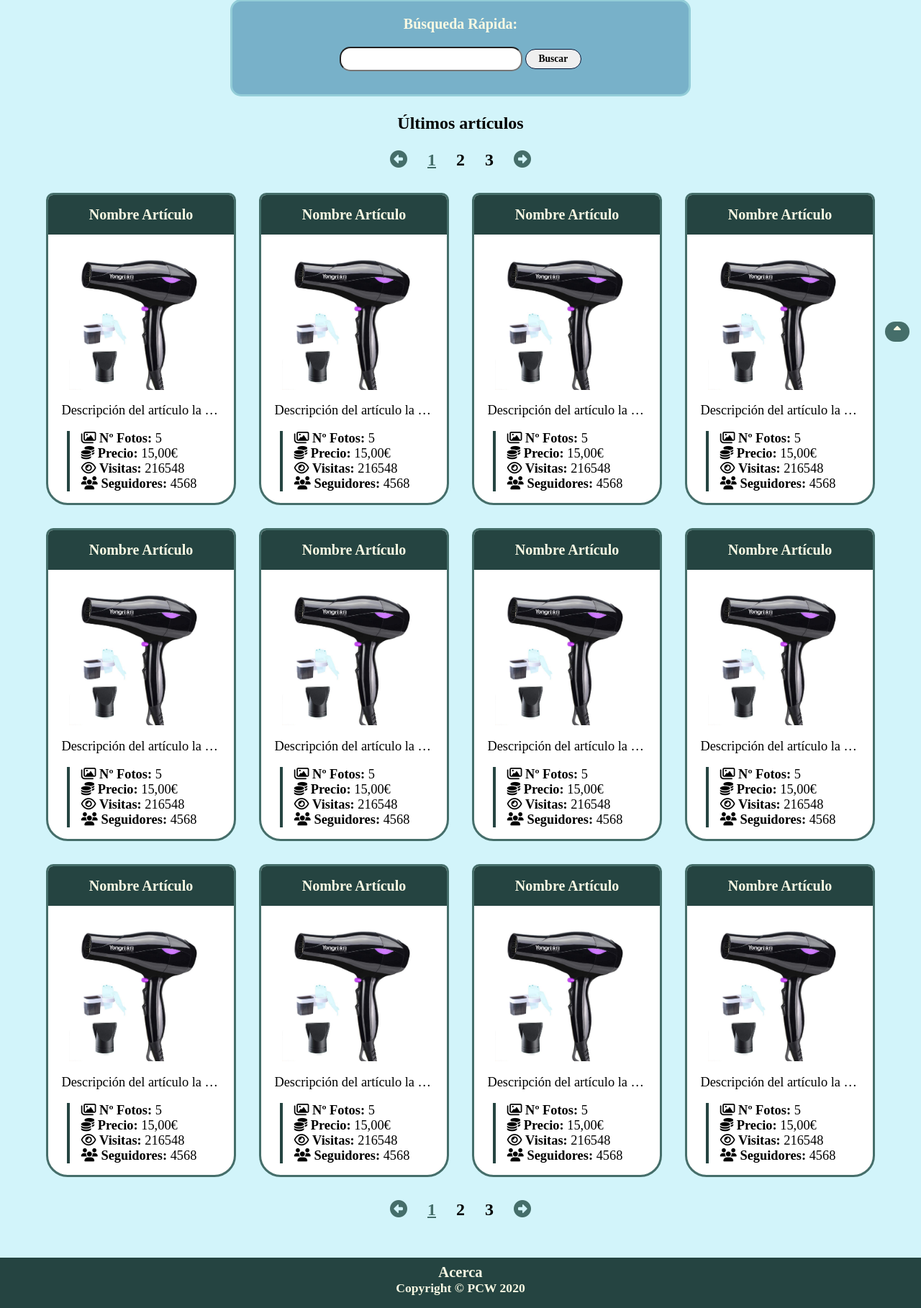
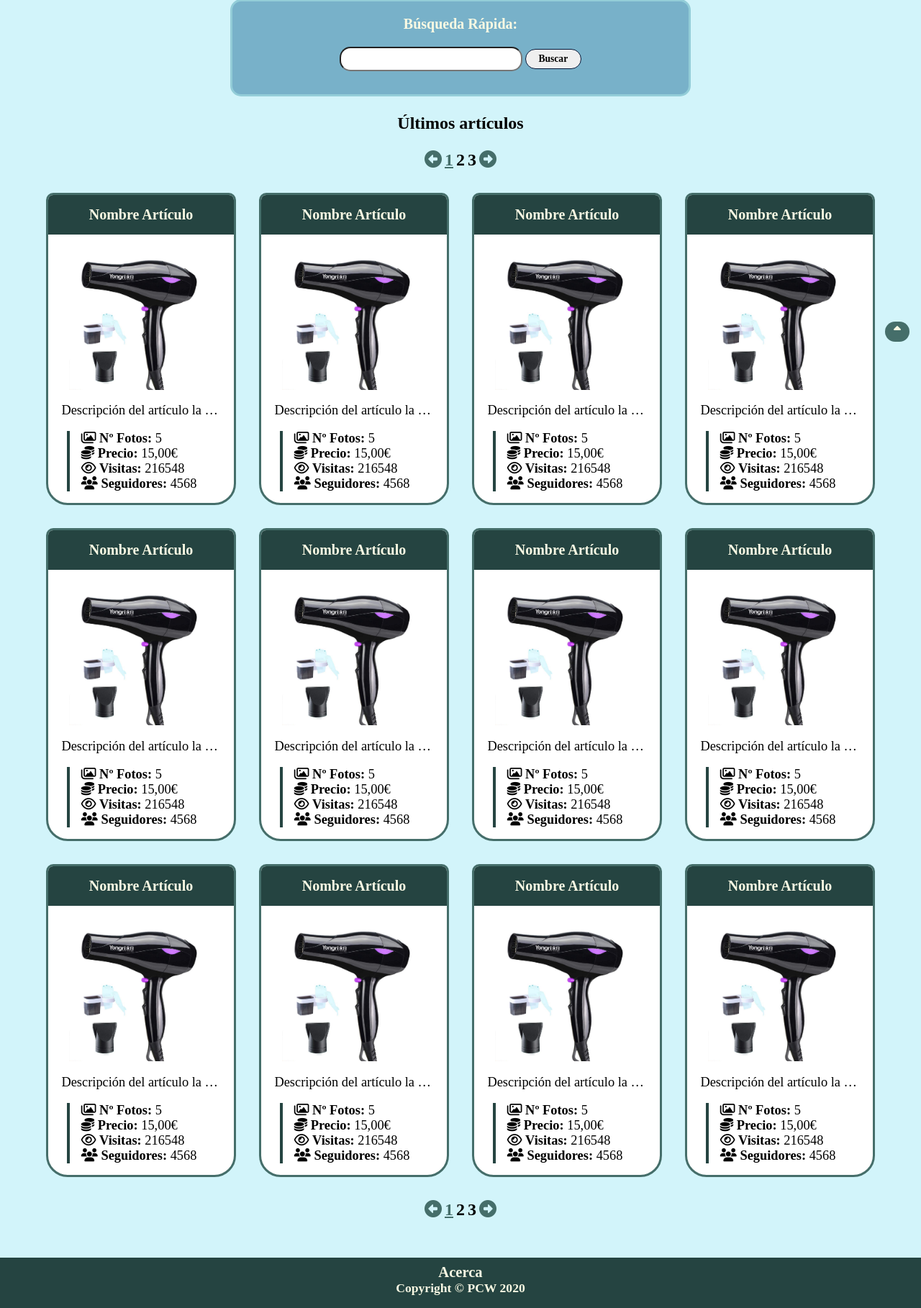
Before and after one commit to AndresGarc/PCW, a PHP site: page / in a window 1280 px wide. Shown: the part 309-2127 px from the top of the page at 72% size. Run offline with PHP 8.4, Linux system fonts and the light colour scheme; some libraries are stand-ins or nearby versions; some web fonts are replaced.

Commit message:
Auto stash before merge of "master" and "origin/master"

```diff
--- a/estilo.css
+++ b/estilo.css
@@ -387,7 +387,6 @@
       color: black;
       font-weight: bold;
       font-size: 1.5em;
-      margin: 0 .5em;
   }
 
 
@@ -431,8 +430,9 @@
       padding: 1.5em;
   }
 
+
     .carrusel{
-        text-align: center;
+      text-align: center;
     }
 
       .foto{
@@ -456,14 +456,14 @@
       #flex-prod>aside>p>span{
         color: var(--colorAzulVC);
       }
+
     .attbprod{
-
       margin: 0 auto;
       max-width: 200px;
     }
+        text-decoration: none;
+      .attbprod>a{
 
-      .attbprod>a{
-        text-decoration: none;
         color: black;
       }
 
@@ -569,7 +569,7 @@
 
 }
 
-@media all and (min-width:900px){
+@media all and (min-width:920px){
   body>nav>ul>li>a>p{
     display:flex;
   }
@@ -577,6 +577,7 @@
 
 @media all and (min-width:680px){
 /*NAVBAR*/
+
 
   #formu{
     max-width: 600px;
```
